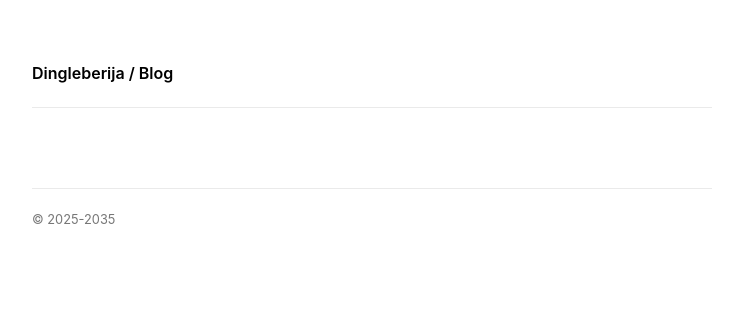
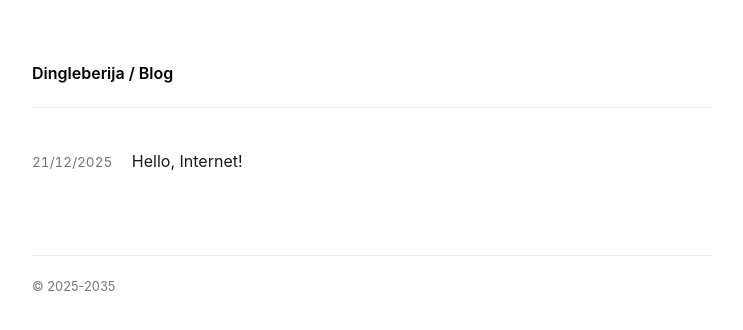
Before and after one commit to bbonsai21/blog.bbonsai.org, a plain HTML site: page index.html in a window 1280 px wide. Shown: the whole page, without its empty margins (268-1011 px from the left). Drawn offline with nearby package versions, Linux system fonts and the light colour scheme.

Commit message:
New blog post update

```diff
--- a/index.html
+++ b/index.html
@@ -33,6 +33,7 @@
 <script src="https://cdn.jsdelivr.net/npm/marked/marked.min.js"></script>
 <script>
     const posts = [ // format: { title: "...", file: "path", date: "xx/yy/zz" }
+	{title: "Hello, Internet!", file: "website-functioning.md", date: "21/12/2025" }
     ];
 
     const contentDiv = document.getElementById('content');
```
Also changed, not shown: 1 other file.
